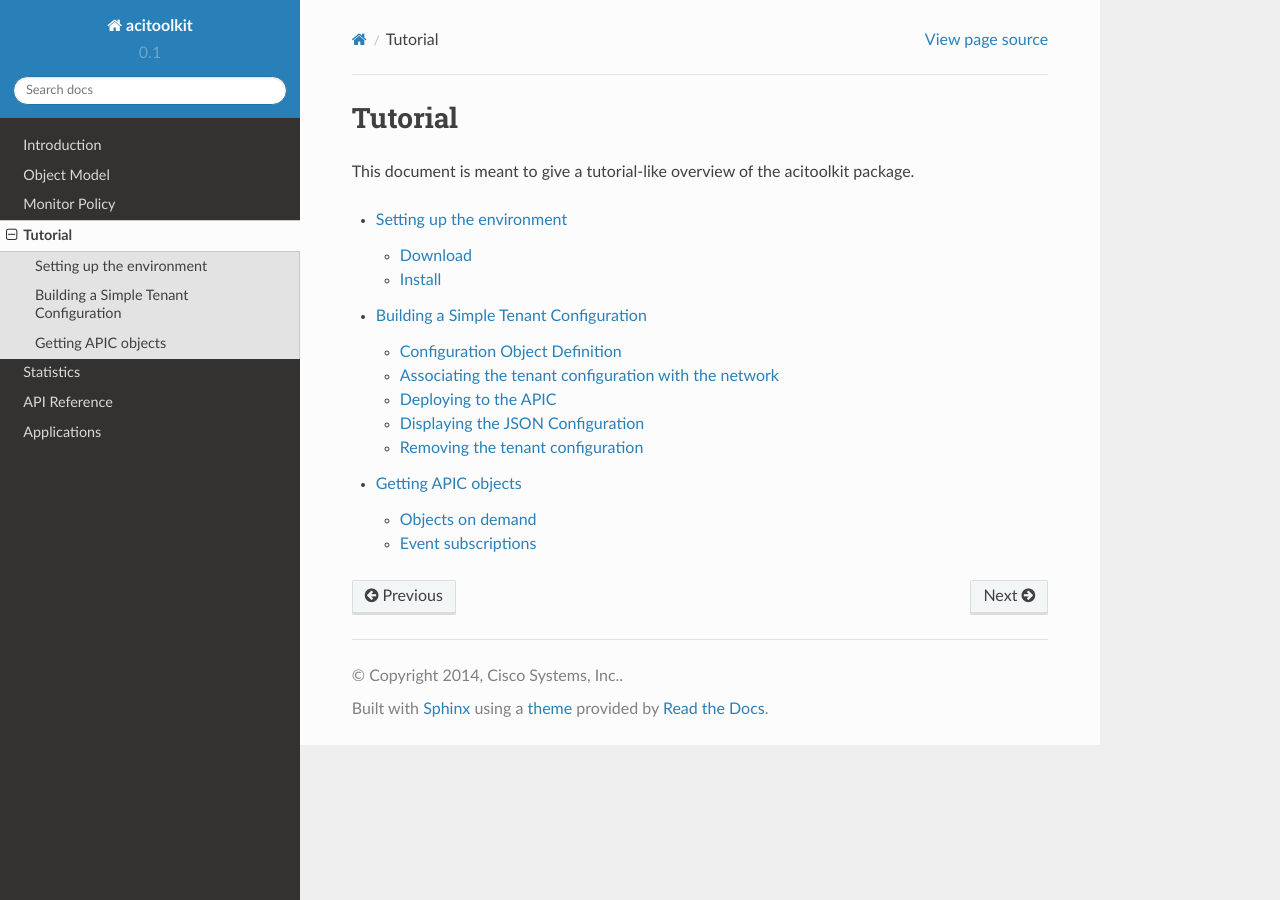
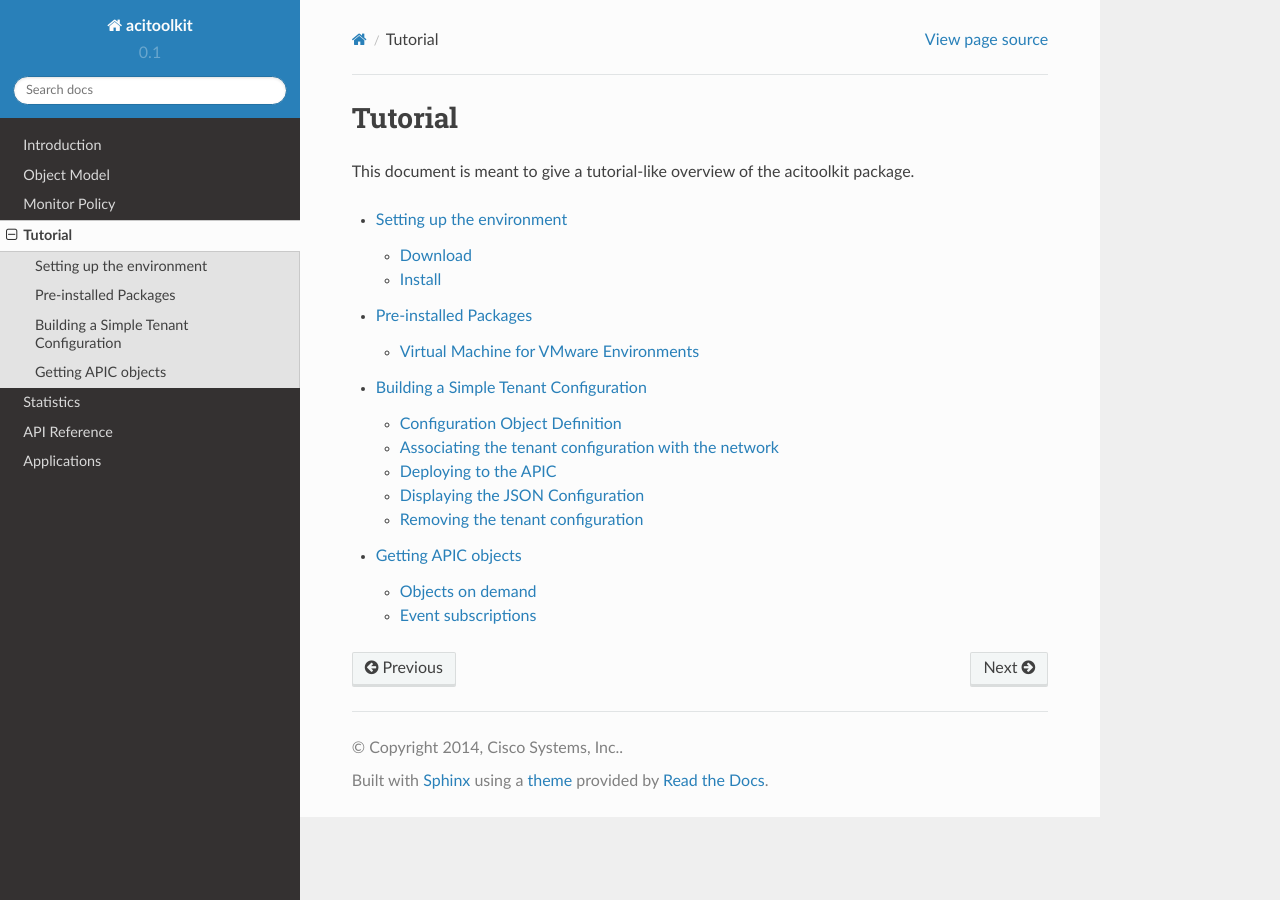
Before and after one commit to datacenter/acitoolkit, a Sphinx documentation site: the page built from docs/source/tutorial.rst, in a window 1280 px wide. Built offline with Sphinx 7.4.7 and the Read the Docs theme 2.0.0, drawn with Linux system fonts in a browser that asks for light colours; part of the change alters nothing that is shown.

Commit message:
Added docs for pre-installed VM

```diff
--- a/docs/source/tutorial.rst
+++ b/docs/source/tutorial.rst
@@ -7,5 +7,6 @@ acitoolkit package.
    :maxdepth: 2
 
    tutorialsetup
+   tutorialpackages
    tutorialsimpleconfig
    subscriptions
--- /dev/null
+++ b/docs/source/tutorialpackages.rst
@@ -0,0 +1,26 @@
+Pre-installed Packages
+--------------------------
+
+The ``acitoolkit`` can be downloaded pre-configured as a virtual machine.
+
+Virtual Machine for VMware Environments
+~~~~~~~~~~~~~~~~~~~~~~~~~~~~~~~~~~~~~~~
+
+A pre-installed virtual machine in the form of a OVA file for VMware hypervisors
+can be found at the following link: http://bit.ly/1IzliZY
+
+The virtual machine is configured with the following parameters::
+
+    Username: acitoolkit
+    Password: acitoolkit
+    Operating System: Ubuntu 14.04.2
+    Processor Cores: 2
+    Memory: 2GB
+
+The ``acitoolkit`` and necessary packages are already installed. However, there
+likely has been changes since the VM was created. The VM can be updated to the
+latest version by entering the following command::
+
+    sudo ~/install
+
+This command be re-run any time to get the latest updates.
```
